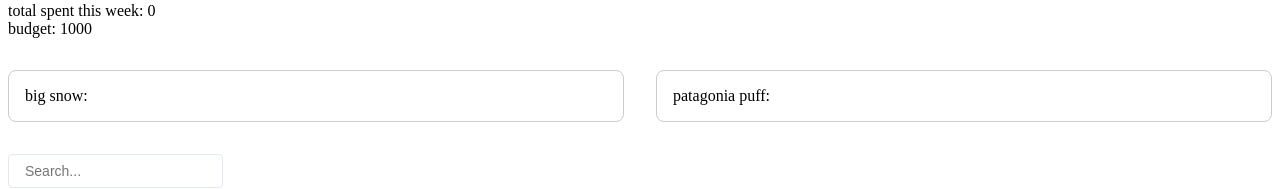
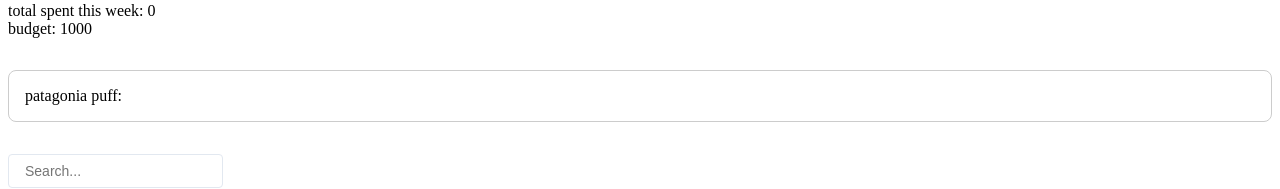
Before and after one commit to Maximilian5189/card-transactions, a SvelteKit app in the folder frontend/: page / in a window 1280 px wide. Shown: the part 316-505 px from the top of the page. Built offline with nearby package versions, Linux system fonts and the light colour scheme; no server answers.

Commit message:
comment out big snow

```diff
--- a/frontend/src/routes/+page.svelte
+++ b/frontend/src/routes/+page.svelte
@@ -183,12 +183,12 @@
 			isLoadingPricing = true;
 
 			const [patagoniaNanoPuffResult, bigSnowResult] = await Promise.all([
-				fetchAndPrintHTML('patagonia-nano-puff', token),
-				fetchAndPrintHTML('bigsnow', token)
+				fetchAndPrintHTML('patagonia-nano-puff', token)
+				// fetchAndPrintHTML('bigsnow', token)
 			]);
 
 			patagoniaNanoPuffPricing = patagoniaNanoPuffResult;
-			bigSnowPricing = bigSnowResult;
+			// bigSnowPricing = bigSnowResult;
 		} catch (error) {
 			console.log(error);
 		} finally {
@@ -244,14 +244,14 @@
 <div>budget: {Math.round((currBudget - totalSpentCurrent) * 100) / 100}</div>
 
 <div class="pricing-container">
-	<div class="pricing-item">
+	<!-- <div class="pricing-item">
 		<div>big snow:</div>
 		{#if isLoadingPricing}
 			<p>Loading...</p>
 		{:else}
 			{bigSnowPricing}
 		{/if}
-	</div>
+	</div> -->
 
 	<div class="pricing-item">
 		<div>patagonia puff:</div>
```
